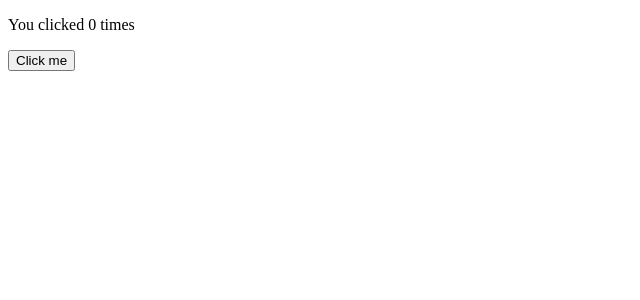
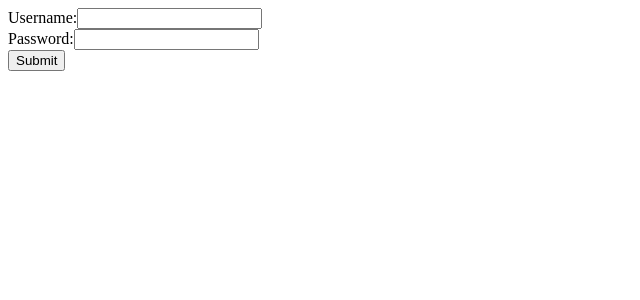
Before and after one commit to Sk-Shubhasheesh/React-Yatra, a React app: page / in a window 1280 px wide. Shown: the top 300 px of the page, without its empty margins (0-640 px from the left). Built offline with nearby package versions, Linux system fonts and the light colour scheme.

Commit message:
useState Example-3

```diff
--- a/src/App.js
+++ b/src/App.js
@@ -1,9 +1,10 @@
 import React from "react";
 import { useState } from "react";
-import Counter from "./counter";
+ // import Counter from "./counter";
+import LoginForm from "./Login";
 function App(){
   return(
-    <Counter />
+    <LoginForm />
   )
 
 
--- /dev/null
+++ b/src/Login.js
@@ -0,0 +1,35 @@
+import React, { useState } from 'react';
+
+function LoginForm() {
+  const [username, setUsername] = useState('');
+  const [password, setPassword] = useState('');
+
+  const handleSubmit = (event) => {
+    event.preventDefault();
+    alert(`Username: ${username}, Password: ${password}`);
+  };
+
+  return (
+    <form onSubmit={handleSubmit}>
+      <div>
+        <label>Username:</label>
+        <input
+          type="text"
+          value={username}
+          onChange={(e) => setUsername(e.target.value)} // Updating state on input change
+        />
+      </div>
+      <div>
+        <label>Password:</label>
+        <input
+          type="password"
+          value={password}
+          onChange={(e) => setPassword(e.target.value)} // Updating state on input change
+        />
+      </div>
+      <button type="submit">Submit</button>
+    </form>
+  );
+}
+
+export default LoginForm;
```
